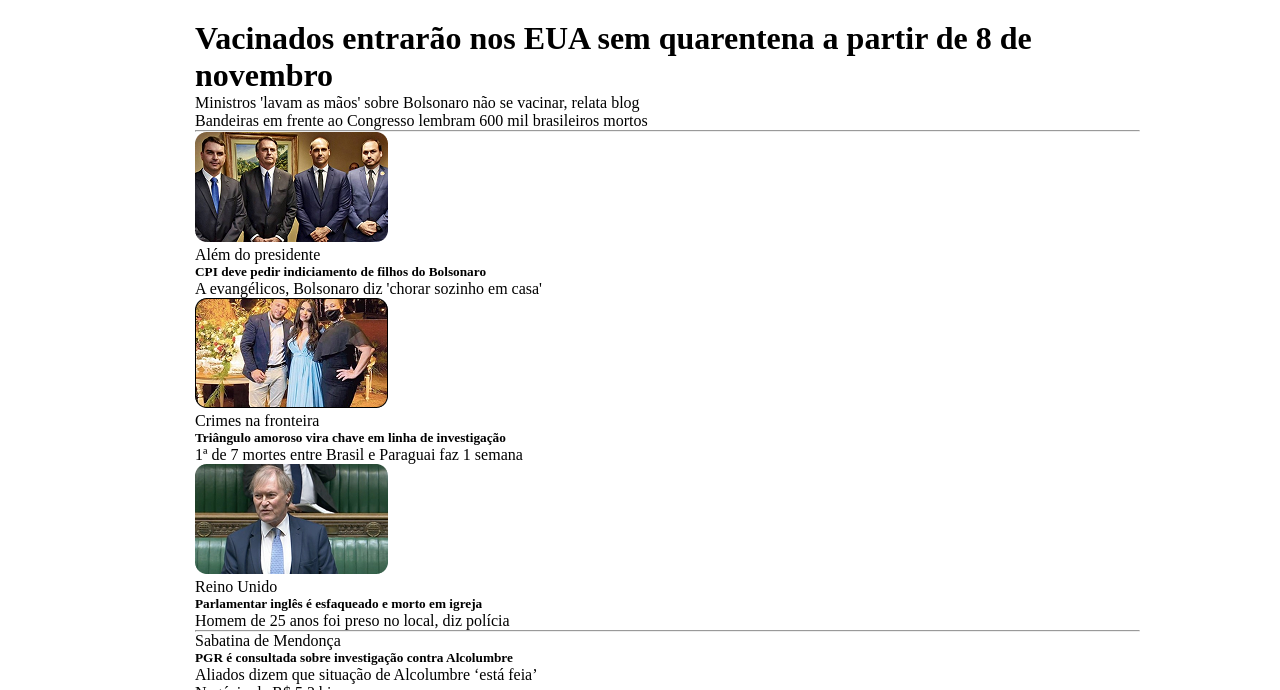
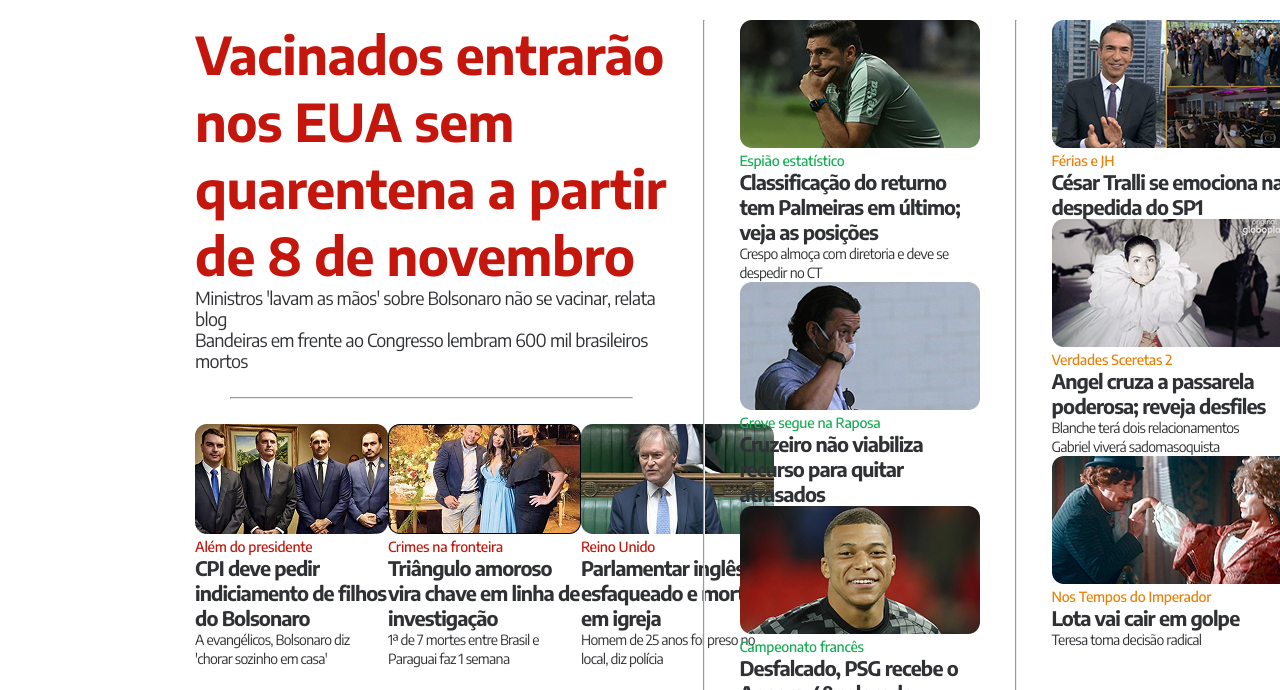
Before and after one commit to thyagolima23/globo, a plain HTML site: page index.html in a window 1280 px wide. Shown: the part 105-795 px from the top of the page. Drawn offline with Linux system fonts and the light colour scheme.

Commit message:
fazer o css do site

```diff
--- a/index.html
+++ b/index.html
@@ -30,6 +30,7 @@
         </nav>
 
     </header>
+    <div class="principal">
         <main>
             <div>
                 <h1>Vacinados entrarão nos EUA sem quarentena a partir de 8 de novembro</h1>
@@ -46,6 +47,7 @@
                     <h5>CPI deve pedir indiciamento de filhos do Bolsonaro</h5>
                     <span>A evangélicos, Bolsonaro diz 'chorar sozinho em casa'</span>
                 </aside>
+
                 <aside>
                     <figure>
                         <img src="img/imagem2.png" alt="triangulo amoroso">
@@ -54,6 +56,7 @@
                     <h5>Triângulo amoroso vira chave em linha de investigação</h5>
                     <span>1ª de 7 mortes entre Brasil e Paraguai faz 1 semana</span>
                 </aside>
+
                 <aside>
                     <figure>
                         <img src="img/imagem3 (2).png" alt="parlamentar do reino unido">
@@ -62,6 +65,7 @@
                     <h5>Parlamentar inglês é esfaqueado e morto em igreja</h5>
                     <span>Homem de 25 anos foi preso no local, diz polícia</span>
                 </aside>
+
             </section>
             <hr>
             <section>
@@ -70,16 +74,19 @@
                     <h5>PGR é consultada sobre investigação contra Alcolumbre</h5>
                     <span>Aliados dizem que situação de Alcolumbre ‘está feia’</span>
                 </aside>
+
                 <aside>
                     <p>Negócio de R$ 5,2 bi</p>
                     <h5>Pão de Açúcar vende 71 pontos do Extra para o Assaí</h5>
                     <span>Lembre fusões e aquisições bilionárias recentes no país</span>
                 </aside>
+
                 <aside>
                     <p>Elo com caminhoneiros</p>
                     <h5>Podcast: ministro liga empresários a atos de 7/9; ouça</h5>
                     <span>Neto de Jango critica veto de Bolsonaro a tributo</span>
                 </aside>
+
             </section>
         </main>
         <hr>
@@ -103,24 +110,26 @@
                 </aside>
             </article>
             <hr>
-        <article>
+            <article class="segundo">
                 <aside>
                     <figure><img src="img/imagem5 (2).png" alt="jornalista"></figure>
-                <p>Espião estatístico</p>
-                <h5>Classificação do returno tem Palmeiras em último; veja as posições</h5>
-                <span>Crespo almoça com diretoria e deve se despedir no CT</span>
+                    <p>Férias e JH</p>
+                    <h5>César Tralli se emociona na despedida do SP1</h5>
                 </aside>
                 <aside>
-                <figure><img src="img/imagem7.png" alt="homem de máscara"></figure>
-                <p>Greve segue na Raposa</p>
-                <h5>Cruzeiro não viabiliza recurso para quitar atrasados</h5>
+                    <figure><img src="img/imagem6 (2).png" alt="novela"></figure>
+                    <p>Verdades Sceretas 2</p>
+                    <h5>Angel cruza a passarela poderosa; reveja desfiles</h5>
+                    <span>Blanche terá dois relacionamentos<br>Gabriel viverá sadomasoquista</span>
                 </aside>
                 <aside>
-                <figure><img src="img/imagem9.png" alt="jogador Mbape"></figure>
-                <p>Campeonato francês</p>
-                <h5>Desfalcado, PSG recebe o Angers, 4º colocado</h5>
+                    <figure><img src="img/imagem8.png" alt="novela 2"></figure>
+                    <p>Nos Tempos do Imperador</p>
+                    <h5>Lota vai cair em golpe</h5>
+                    <span>Teresa toma decisão radical</span>
                 </aside>
             </article>
+        </div>
     </div>
 </body>
 
--- a/style.css
+++ b/style.css
@@ -40,3 +40,73 @@
     display: flex;
     justify-content: space-around;
 }
+
+p{
+    color: #C4170C;
+    font-family: "Encode Sans";
+    font-size: 14px;
+    font-style: normal;
+    font-weight: 500;
+    line-height: normal;
+    letter-spacing: -0.28px;
+}
+
+article p{
+    color: #16AE54;
+}
+
+.segundo p {
+    color: #EC8006;
+}
+
+span {
+    color: #2F3134;
+    font-family: "Encode Sans";
+    font-size: 14px;
+    font-style: normal;
+    font-weight: 400;
+    line-height: 19px; /* 135.714% */
+    letter-spacing: -0.672px;
+}
+main div span{
+    font-size: 18px;
+}
+
+h1 {
+    color: #C4160C;
+    font-family: "Encode Sans";
+    font-size: 52px;
+    font-style: normal;
+    font-weight: 700;
+    line-height: 67px; /* 128.846% */
+    letter-spacing: -0.52px;
+}
+
+h5 {
+    color: #2F3134;
+    font-family: "Encode Sans";
+    font-size: 20px;
+    font-style: normal;
+    font-weight: 700;
+    line-height: normal;
+    letter-spacing: -0.9px;
+}
+
+.principal, section, .container {
+    display: flex;
+}
+main, .container {
+    width: 50%;
+
+}
+
+main hr {
+    margin-top: 25px;
+    margin-bottom: 25px;
+    margin-right: 39px;
+    margin-left: 0px;
+}
+.principal hr {
+    margin-left: 35px;
+    margin-right: 35px;
+}
```
Lines whose indentation alone changed are shown as unchanged.
